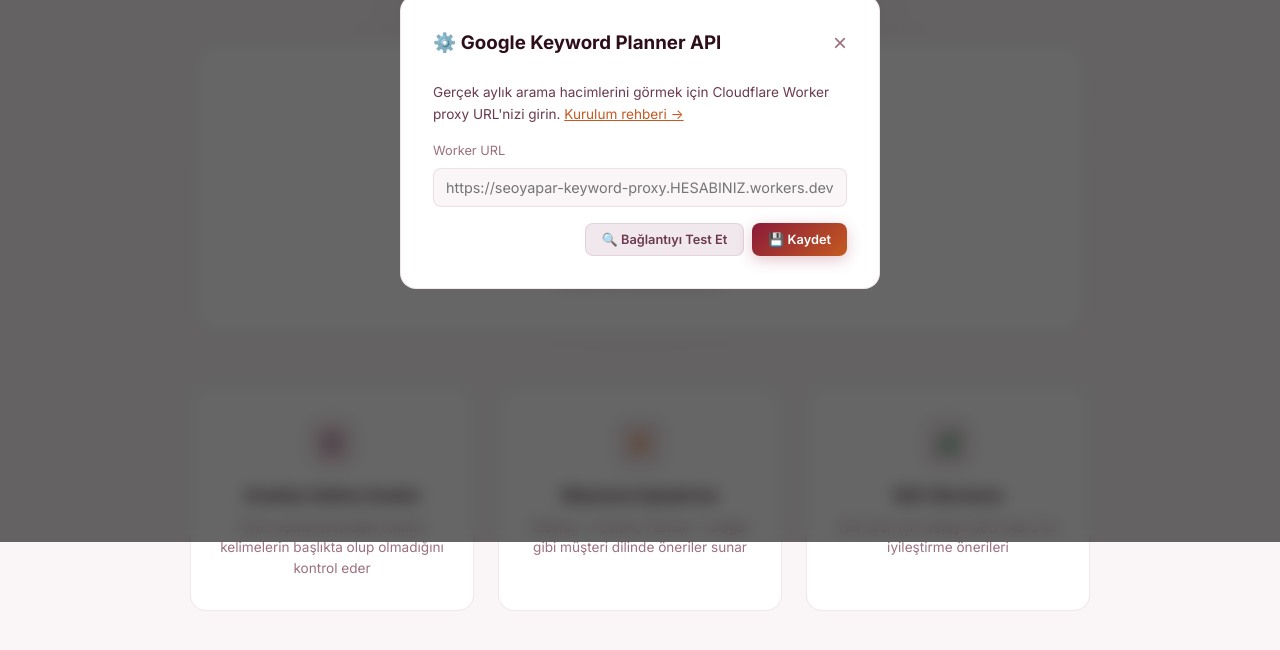
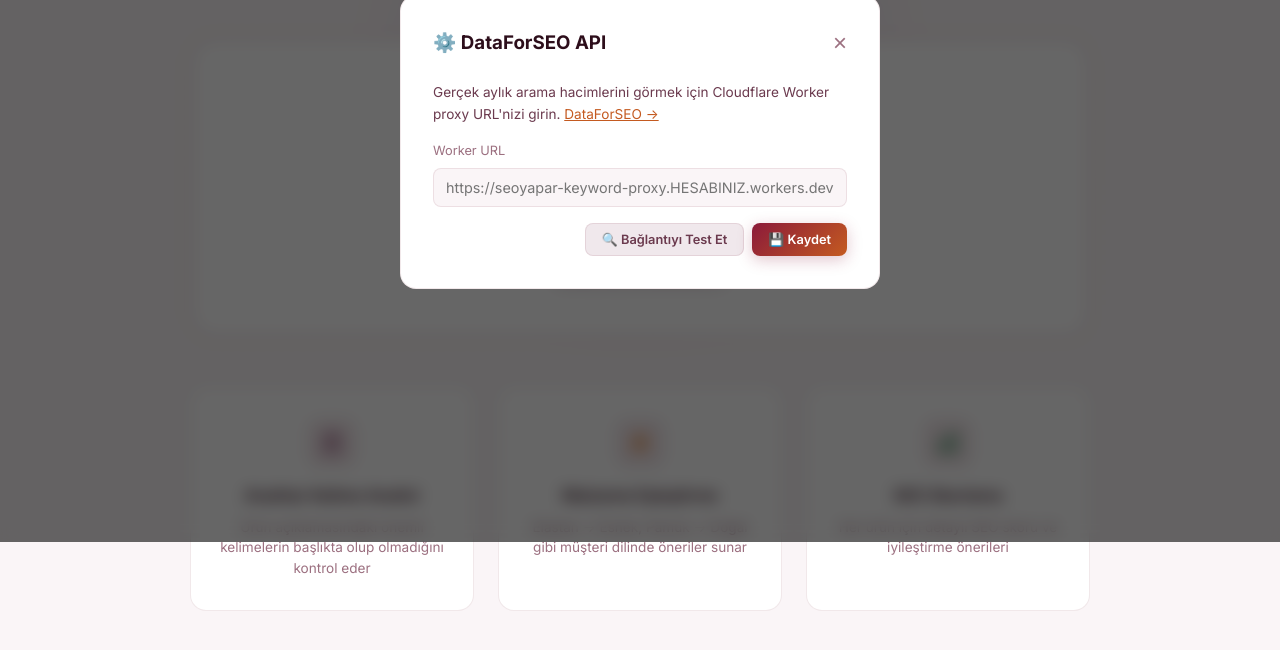
Before and after one commit to stil-diva/seoyapar, a website: page index.html in a window 1280 px wide. Both pictures are taken after a click on the button 1228 px from the left and 31 px from the top of the page. Shown: the part 258-908 px from the top of the page. Drawn offline with Linux system fonts and the light colour scheme.

Commit message:
DataForSEO entegrasyonu: keyword hacim, rakip analizi, market-driven keyword discovery
- Google Ads API yerine DataForSEO API entegre edildi
- Worker: keyword volume + SERP + keyword ideas endpoints
- Autocomplete-based keyword discovery (ücretsiz) + DataForSEO volume enrichment
- Rakip analizi: Trendyol/Hepsiburada sıralama ve rakip keyword gap analizi
- UI: Sütun başlıkları (Arama Hacmi, Rekabet, CPC), rakip bölümü eklendi
- Maliyet optimizasyonu: Autocomplete ücretsiz, volume /bin/zsh.01/batch

```diff
--- a/index.html
+++ b/index.html
@@ -70,14 +70,14 @@
         <div
             style="background:var(--bg-card);border:1px solid var(--border);border-radius:var(--radius-lg);padding:2rem;max-width:480px;width:90%">
             <div style="display:flex;justify-content:space-between;align-items:center;margin-bottom:1.5rem">
-                <h3 style="margin:0;color:var(--text-primary)">⚙️ Google Keyword Planner API</h3>
+                <h3 style="margin:0;color:var(--text-primary)">⚙️ DataForSEO API</h3>
                 <button id="closeApiSettings"
                     style="background:none;border:none;color:var(--text-muted);font-size:1.5rem;cursor:pointer">&times;</button>
             </div>
             <p style="font-size:0.85rem;color:var(--text-secondary);margin-bottom:1rem">
                 Gerçek aylık arama hacimlerini görmek için Cloudflare Worker proxy URL'nizi girin.
-                <a href="https://github.com/stil-diva/seoyapar/tree/master/api-proxy" target="_blank"
-                    style="color:var(--accent-yellow)">Kurulum rehberi →</a>
+                <a href="https://dataforseo.com" target="_blank"
+                    style="color:var(--accent-yellow)">DataForSEO →</a>
             </p>
             <div style="margin-bottom:1rem">
                 <label style="display:block;font-size:0.8rem;color:var(--text-muted);margin-bottom:6px">Worker
```
Also changed, not shown: api-proxy/wrangler.toml (+2 -5 lines), api-proxy/README.md, 1 other file.
